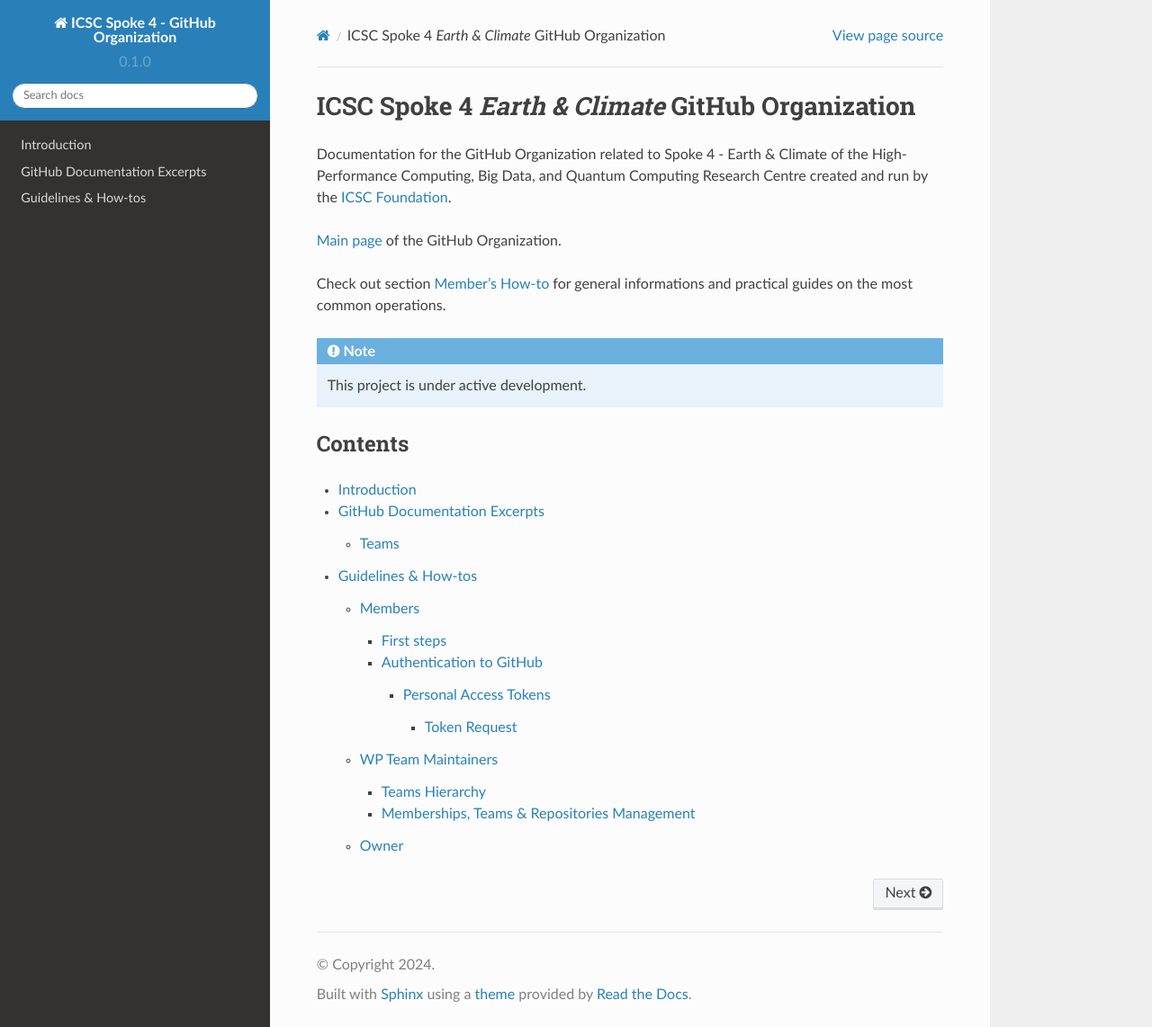
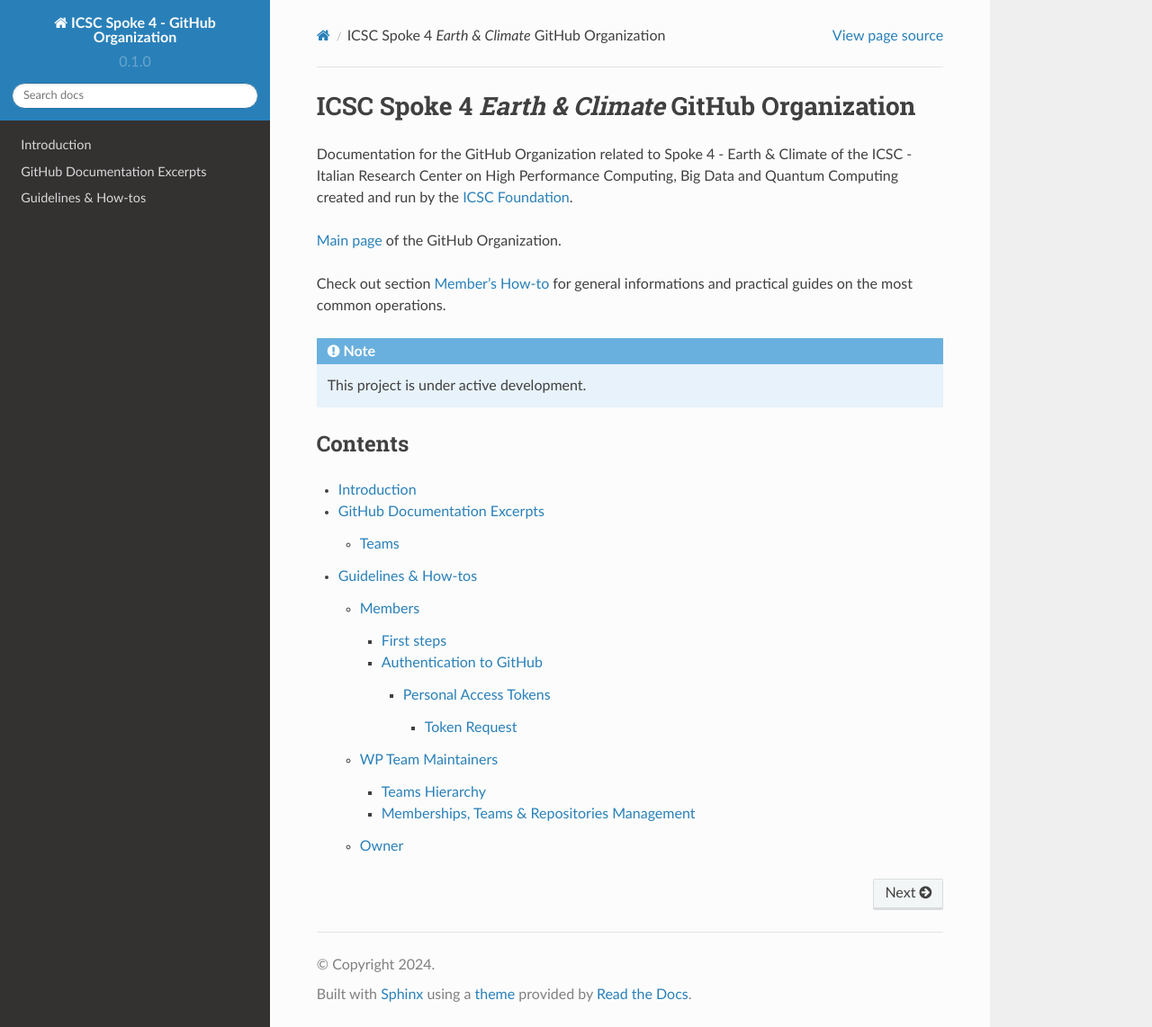
Before and after one commit to ICSC-CN-HPC-Spoke-4-Earth-Climate/documentation, a Sphinx documentation site: the page built from docs/source/index.rst, in a window 1280 px wide and 1142 px high. Shown: the whole window at 90% size. Built offline with Sphinx 7.4.7 and the Read the Docs theme 2.0.0, drawn with Linux system fonts in a browser that asks for light colours.

Commit message:
Updated main index and README

```diff
--- a/docs/source/index.rst
+++ b/docs/source/index.rst
@@ -2,14 +2,17 @@
 ICSC Spoke 4 *Earth & Climate* GitHub Organization
 ##################################################
 
-Documentation for the GitHub Organization related to Spoke 4 - Earth & Climate of the
-High-Performance Computing, Big Data, and Quantum Computing Research Centre created and run
+Documentation for the GitHub Organization related to
+Spoke 4 - Earth & Climate of the
+ICSC - Italian Research Center on High Performance Computing,
+Big Data and Quantum Computing created and run
 by the `ICSC Foundation <https://www.supercomputing-icsc.it/en/icsc-home/>`_.
 
-`Main page <https://github.com/ICSC-CN-HPC-Spoke-4-Earth-Climate>`_ of the GitHub Organization.
+`Main page <https://github.com/ICSC-CN-HPC-Spoke-4-Earth-Climate>`_
+of the GitHub Organization.
 
-Check out section :doc:`Member's How-to <howtos/member_howto>` for general informations
-and practical guides on the most common operations.
+Check out section :doc:`Member's How-to <howtos/member_howto>`
+for general informations and practical guides on the most common operations.
 
 .. note::
 
```
Also changed, not shown: README.rst (+9 -7 lines).
